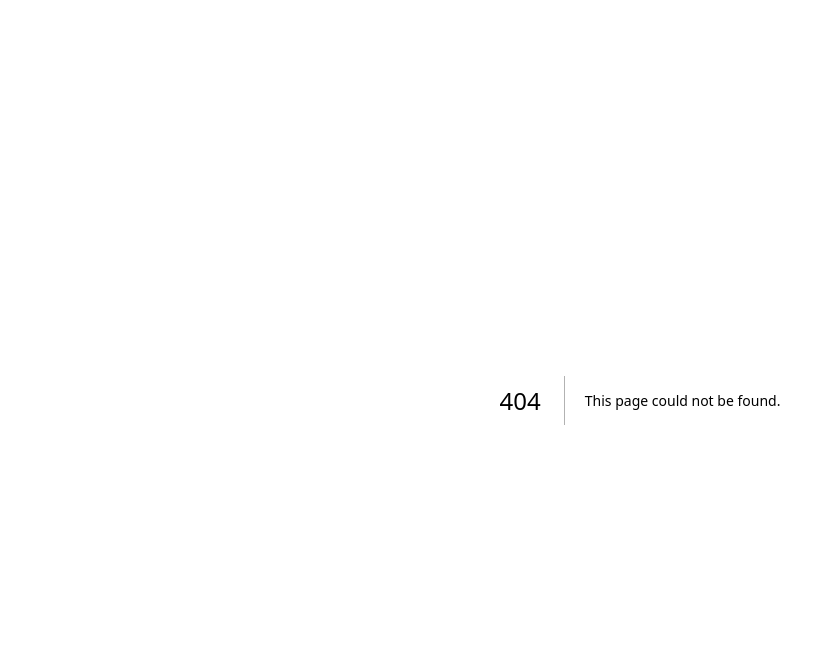
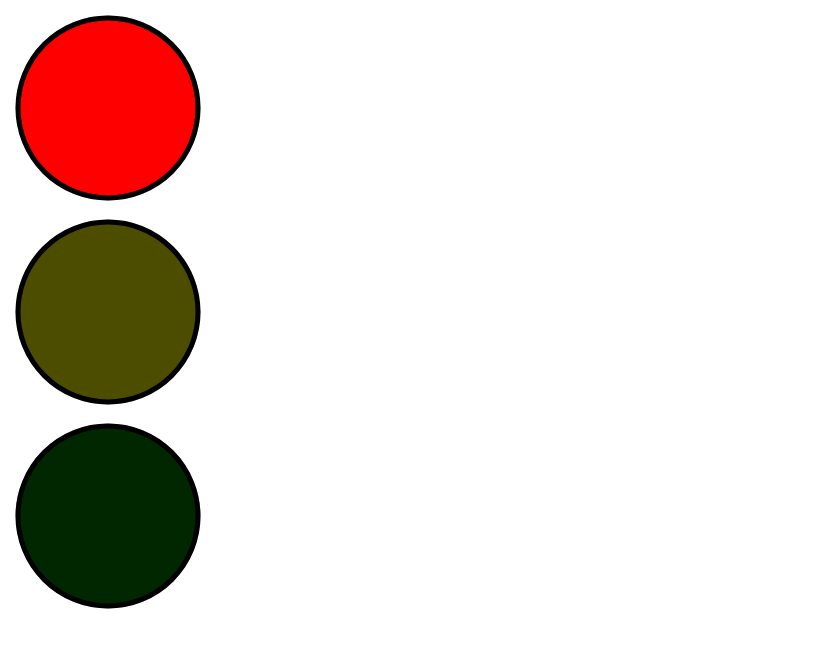
Before and after one commit to cybear/red-yellow-green, a Next.js app: page /status in a window 1280 px wide. Before the commit this address had no page. Shown: the top 648 px of the page, without its empty margins (0-828 px from the left). Built offline with nearby package versions, Linux system fonts and the light colour scheme.

Commit message:
Add Status page for Status devices

```diff
--- /dev/null
+++ b/src/components/Light.tsx
@@ -0,0 +1,38 @@
+import React from 'react';
+
+type LightProps = {
+  color: string;
+  isActive?: boolean;
+  onClick: () => void;
+};
+
+const Light: React.FC<LightProps> = ({ color, isActive, onClick }) => {
+  return (
+    <svg width="200" height="200" onClick={onClick}>
+      <circle
+        cx="100"
+        cy="100"
+        r="90"
+        x="10"
+        y="10"
+        fill={isActive ? color : '#000000'}
+        stroke={'#000000'}
+        strokeWidth={5}
+      />
+      /* semi transparent circle */
+      <circle
+        cx="100"
+        cy="100"
+        r="90"
+        x="10"
+        y="10"
+        opacity={0.3}
+        fill={color}
+        stroke={'#000000'}
+        strokeWidth={5}
+      />
+    </svg>
+  );
+};
+
+export default Light;
--- /dev/null
+++ b/src/pages/status/index.tsx
@@ -0,0 +1,22 @@
+import React from 'react';
+import Light from '../../components/Light';
+
+const Status: React.FC = () => {
+  const [activeColor, setActiveColor] = React.useState('red');
+  return (
+    <div>
+      {['red', 'yellow', 'green']
+        .map((color) =>
+          <div key={color}>
+            <Light
+              color={color}
+              isActive={color === activeColor}
+              onClick={() => setActiveColor(color)}
+            />
+          </div>
+        )}
+    </div>
+  );
+};
+
+export default Status;
```
